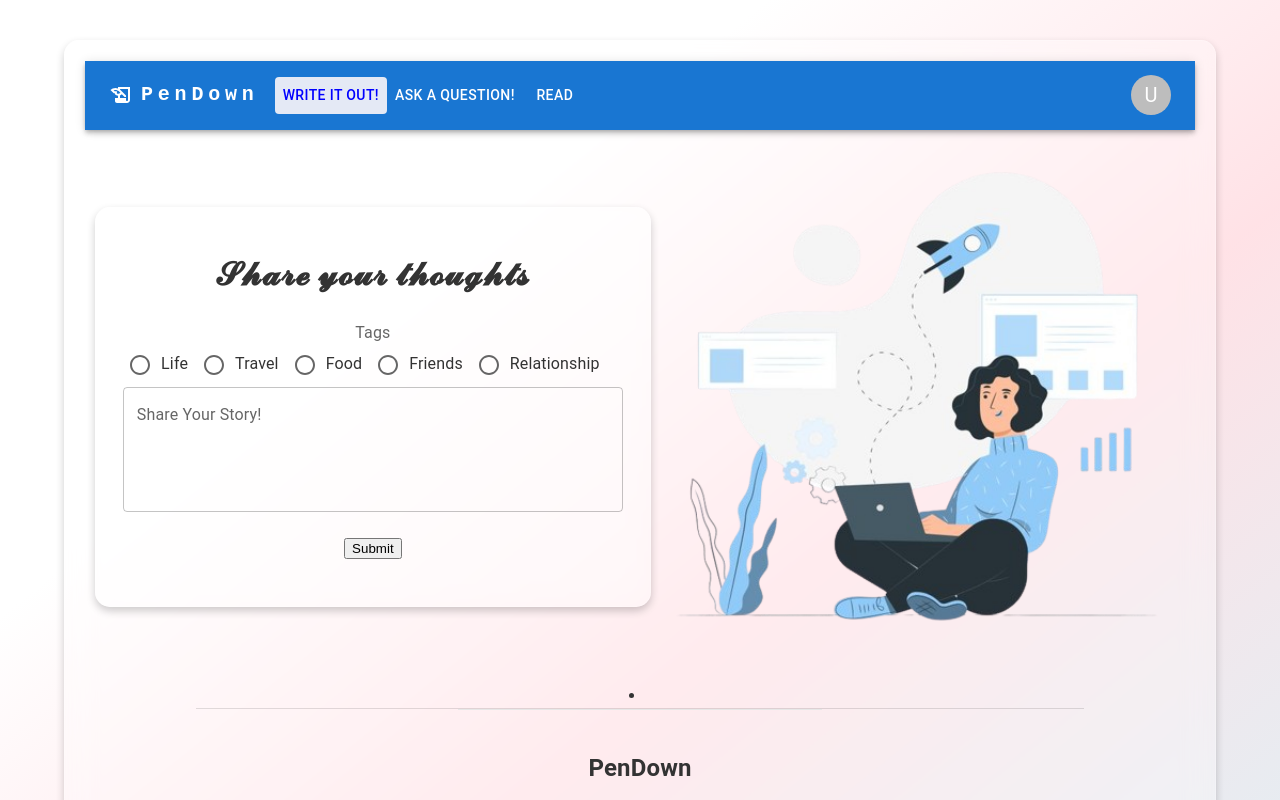
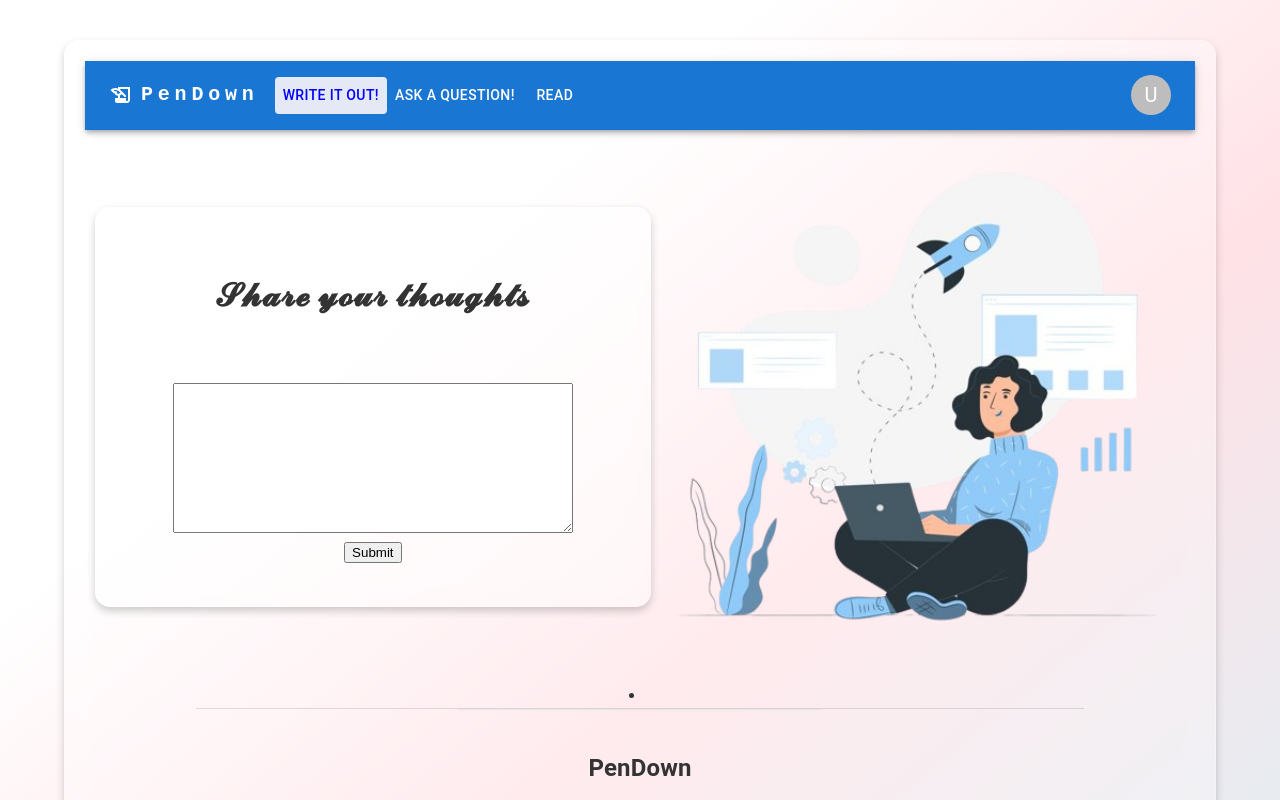
Before and after one commit to kainaat0110/Pendown, a React (Create React App) app: page /writing in a window 1280 px wide. Shown: the top 800 px of the page. Built offline with nearby package versions, Linux system fonts and the light colour scheme.

Commit message:
Update WritingPage.js

```diff
--- a/src/Pages/WritingPage.js
+++ b/src/Pages/WritingPage.js
@@ -4,10 +4,6 @@ import Container from '@mui/material/Container';
 import CssBaseline from '@mui/material/CssBaseline';
 import writingImg from '../Images/writingImg.png';
 import { useMediaQuery, useTheme } from '@mui/material';
-import TagsButton from '../Components/TagsButton'
-import Box from '@mui/material/Box';
-import TextField from '@mui/material/TextField';
-import { Button } from '@mui/base/Button';
 import Footer from '../Components/Footer';
 import Divider from '@mui/material/Divider';
 
@@ -69,25 +65,16 @@ function WritingPage(){
             <Container style={bannerStyle}>
                 <Container style={glassStyle} >
                     <h1>𝓢𝓱𝓪𝓻𝓮 𝔂𝓸𝓾𝓻 𝓽𝓱𝓸𝓾𝓰𝓱𝓽𝓼</h1>
-                    <TagsButton />
-                    <Box
-                        sx={{
-                            width: 500,
-                            maxWidth: '100%',
-                        }}
-                        >
-                        <TextField
-                            fullWidth
-                            label="Share Your Story!"
-                            id="fullWidth"
-                            multiline
-                            rows={4}
-                            variant="outlined"
-                        />
-                        </Box>
-                        <br />
-                        <Button>Submit</Button>
-                        <br />
+
+                    <div class="container">
+                      <textarea style={{width: 400, height: 150, fontFamily: 'Verdana, sans-serif',
+          fontSize: '16px',
+          fontWeight: 100 }}></textarea>
+                        <div class="modal__footer">
+                          <button class="button">Submit</button>
+                        </div>
+                      </div>
+
                 </Container>
                 <img src={writingImg} alt= 'Banner'style={writingImgtyle}/>
             </Container>
@@ -97,6 +84,6 @@ function WritingPage(){
         </Container>
       </React.Fragment>
     );
-  }
+}
 
 export default WritingPage;
```
